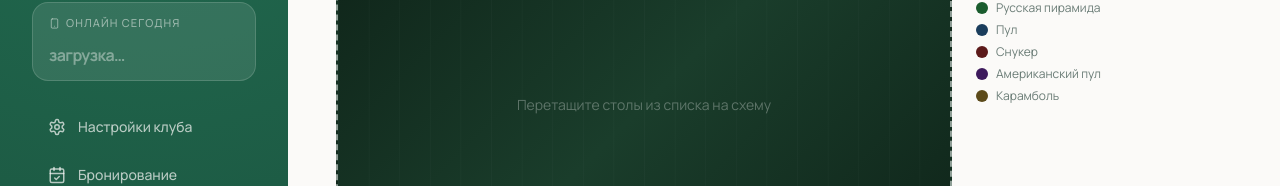
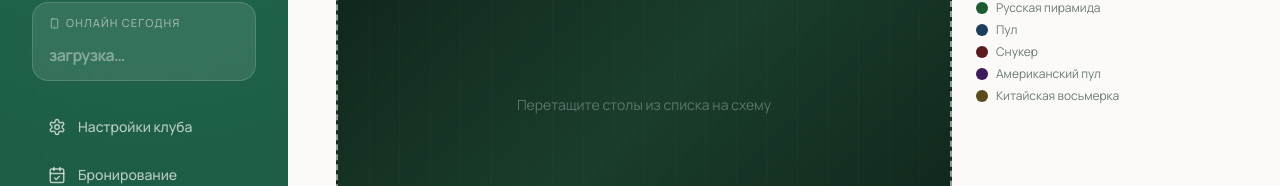
Before and after one commit to pr-poehali-dev/billiard-club-admin-panel, a React (Vite) app: page /hall-map in a window 1280 px wide. Shown: the part 228-414 px from the top of the page. Built offline with nearby package versions, Linux system fonts and the light colour scheme; no server answers; sample sign-in values are in the browser's storage.

Commit message:
feat: replace Карамболь with Китайская восьмерка

```diff
--- a/src/pages/HallMap.tsx
+++ b/src/pages/HallMap.tsx
@@ -28,7 +28,7 @@ const TABLE_COLORS: Record<string, string> = {
   "Пул": "#1a3d5c",
   "Снукер": "#5c1a1a",
   "Американский пул": "#3d1a5c",
-  "Карамболь": "#5c4a1a",
+  "Китайская восьмерка": "#5c4a1a",
 };
 
 const TABLE_W = 100;
--- a/src/pages/TableSettings.tsx
+++ b/src/pages/TableSettings.tsx
@@ -35,7 +35,7 @@ const TABLE_TYPES = [
   "Пул",
   "Снукер",
   "Американский пул",
-  "Карамболь",
+  "Китайская восьмерка",
 ];
 const SIZES = [6, 7, 8, 9, 10, 11, 12];
 
```
